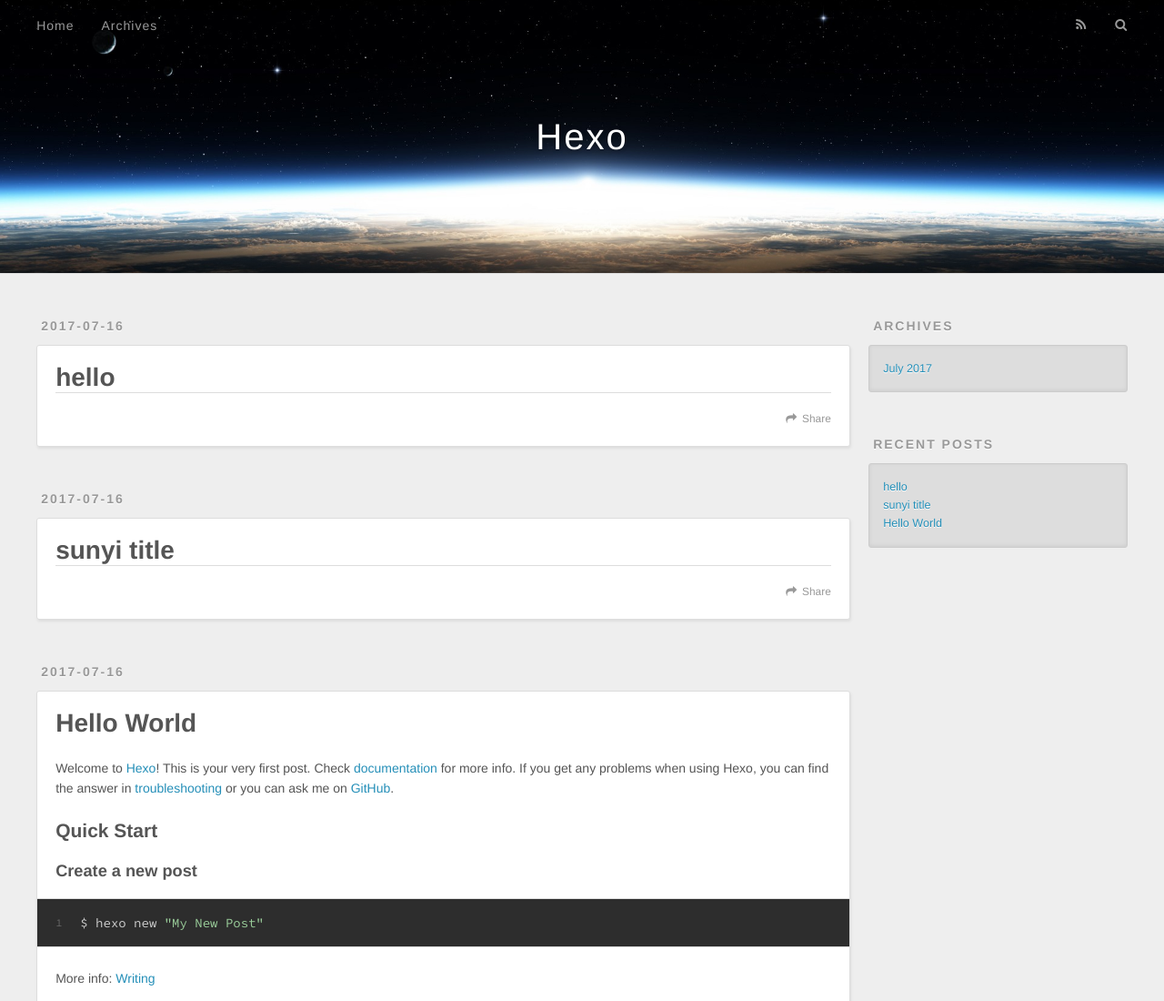
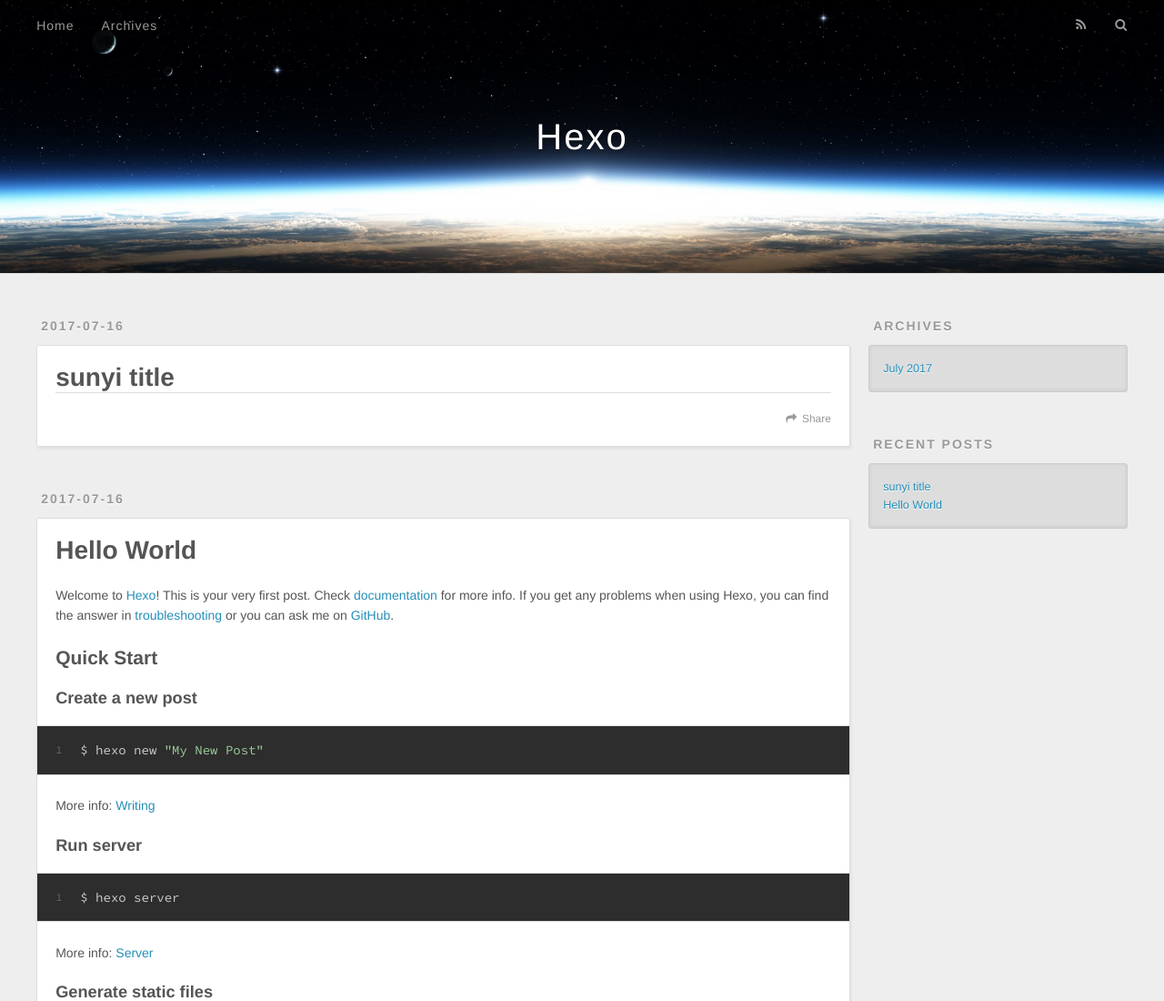
Before and after one commit to sunnylove123/sunyi.github.io, a plain HTML site: page index.html in a window 1280 px wide. Shown: the top 1100 px of the page at 91% size. Drawn offline with nearby package versions, Linux system fonts and the light colour scheme.

Commit message:
Site updated: 2017-07-16 15:15:49

```diff
--- a/index.html
+++ b/index.html
@@ -61,42 +61,6 @@
       <div class="outer">
         <section id="main">
 
-    <article id="post-hello" class="article article-type-post" itemscope itemprop="blogPost">
-  <div class="article-meta">
-    <a href="/2017/07/16/hello/" class="article-date">
-  <time datetime="2017-07-16T07:08:38.000Z" itemprop="datePublished">2017-07-16</time>
-</a>
-
-  </div>
-  <div class="article-inner">
-
-
-      <header class="article-header">
-
-
-    <h1 itemprop="name">
-      <a class="article-title" href="/2017/07/16/hello/">hello</a>
-    </h1>
-
-
-      </header>
-
-    <div class="article-entry" itemprop="articleBody">
-
-
-
-    </div>
-    <footer class="article-footer">
-      <a data-url="http://yoursite.com/2017/07/16/hello/" data-id="cj56dr64t0001qcv4tnprog23" class="article-share-link">Share</a>
-
-
-    </footer>
-  </div>
-
-</article>
-
-
-
     <article id="post-sunyi-title" class="article article-type-post" itemscope itemprop="blogPost">
   <div class="article-meta">
     <a href="/2017/07/16/sunyi-title/" class="article-date">
@@ -123,7 +87,7 @@
 
     </div>
     <footer class="article-footer">
-      <a data-url="http://yoursite.com/2017/07/16/sunyi-title/" data-id="cj56dr64w0002qcv412d2cuya" class="article-share-link">Share</a>
+      <a data-url="http://yoursite.com/2017/07/16/sunyi-title/" data-id="cj56e05ts0001t0v48puf7l28" class="article-share-link">Share</a>
 
 
     </footer>
@@ -168,7 +132,7 @@
 
     </div>
     <footer class="article-footer">
-      <a data-url="http://yoursite.com/2017/07/16/hello-world/" data-id="cj56dr64p0000qcv46o358834" class="article-share-link">Share</a>
+      <a data-url="http://yoursite.com/2017/07/16/hello-world/" data-id="cj56e05tl0000t0v4o332u9qb" class="article-share-link">Share</a>
 
 
     </footer>
@@ -206,10 +170,6 @@
     <h3 class="widget-title">Recent Posts</h3>
     <div class="widget">
       <ul>
-
-          <li>
-            <a href="/2017/07/16/hello/">hello</a>
-          </li>
 
           <li>
             <a href="/2017/07/16/sunyi-title/">sunyi title</a>
```
Also changed, not shown: 2017/07/16/hello-world/index.html (+1 -5 lines), 2017/07/16/sunyi-title/index.html (+1 -14 lines), archives/2017/07/index.html (+0 -23 lines), archives/2017/index.html (+0 -23 lines), archives/index.html (+0 -23 lines).
